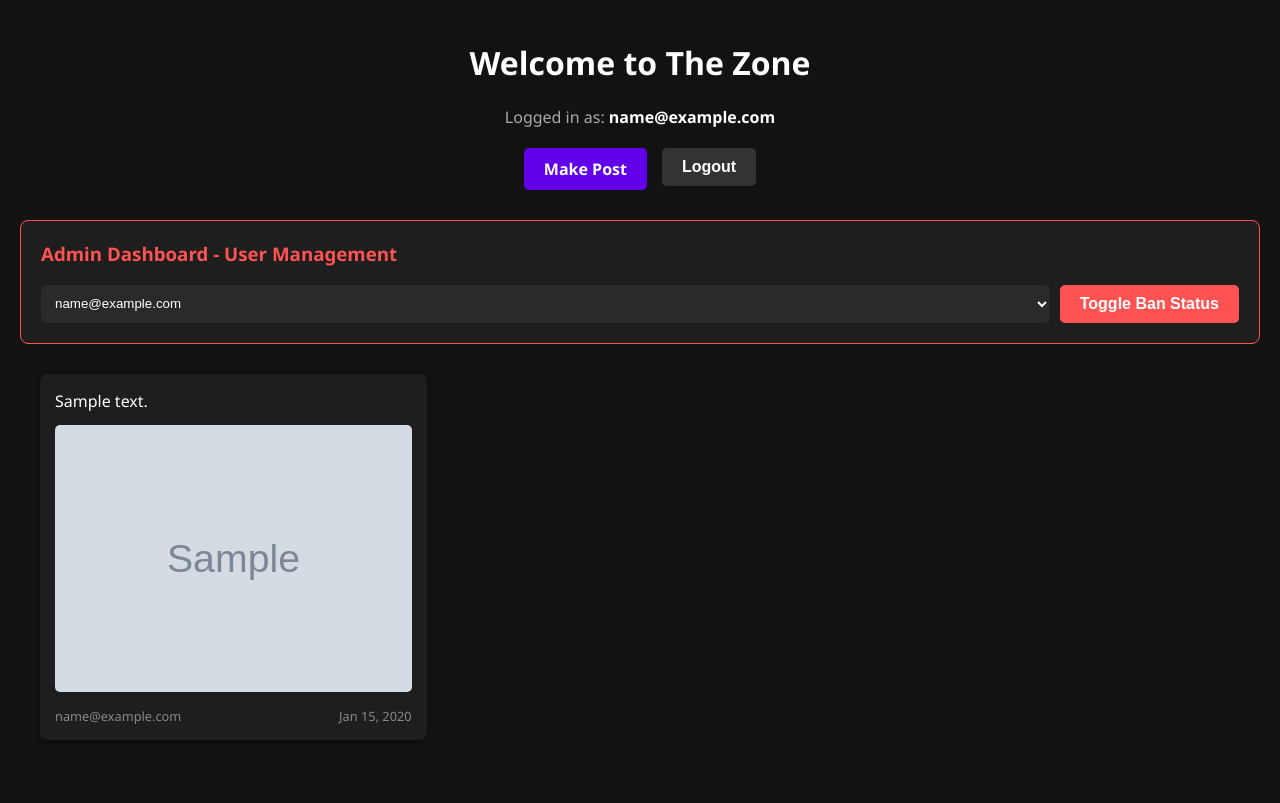
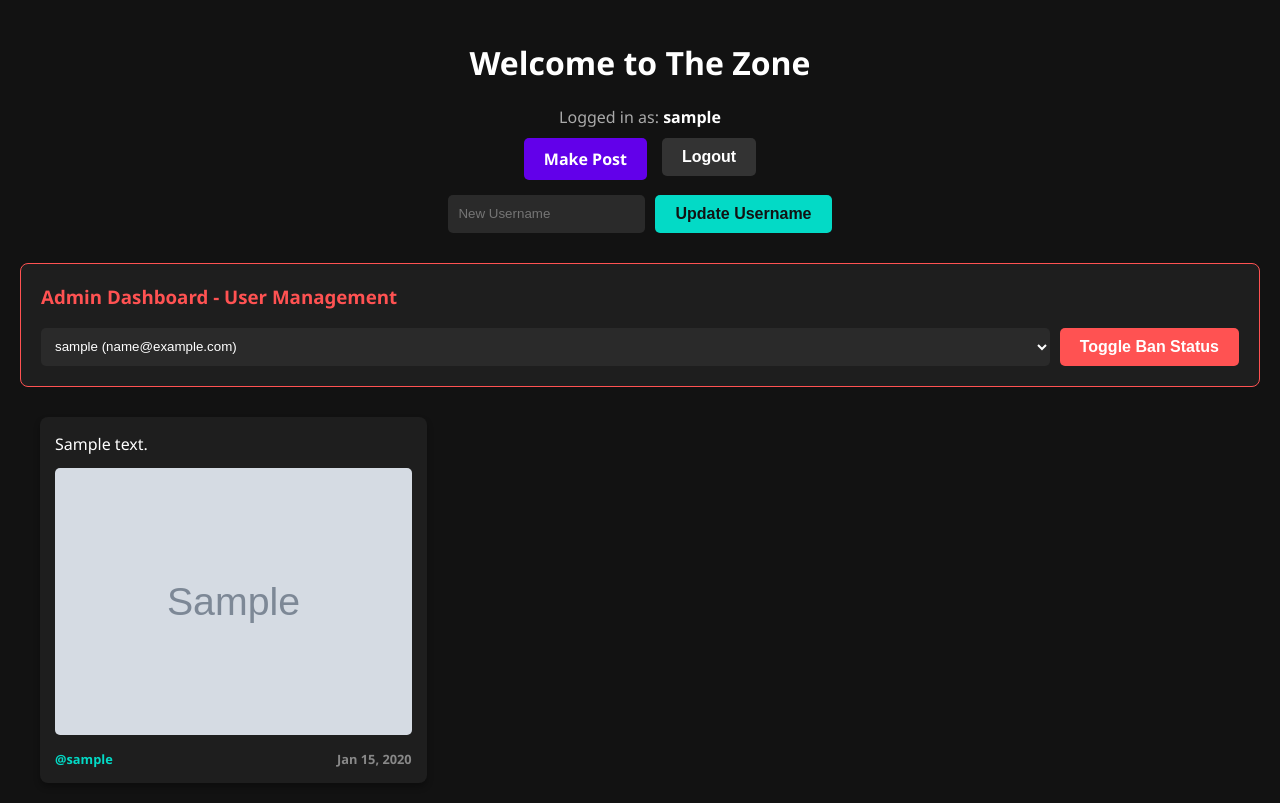
Before and after one commit to 42WM42/TheZone, a Spring Boot app: page / in a window 1280 px wide. Before the commit the page ends 725 px from the top, so only its background shows below. Run offline with Spring Boot 4, Linux system fonts and the light colour scheme; the visitor is signed in with stand-in values (Sample User, id 1); tables that the repository leaves empty hold one stand-in row (values such as "Sample post"); grey boxes marked "Sample" are stand-in pictures; some of the project's set-up classes (security, data sources, template engines, error pages and the like) are left out, and stand-ins take their place.

Commit message:
added usernames and changing username

```diff
--- a/thezone/src/main/java/com/gaming/thezone/Post.java
+++ b/thezone/src/main/java/com/gaming/thezone/Post.java
@@ -14,6 +14,7 @@ public class Post {
     private String content;
     private String imageUrl;
     private String authorEmail;
+    private String authorUsername;
     private LocalDateTime createdAt;
 
     public Post() {
@@ -28,6 +29,8 @@ public class Post {
     public void setImageUrl(String imageUrl) { this.imageUrl = imageUrl; }
     public String getAuthorEmail() { return authorEmail; }
     public void setAuthorEmail(String authorEmail) { this.authorEmail = authorEmail; }
+    public String getAuthorUsername() { return authorUsername; }
+    public void setAuthorUsername(String authorUsername) { this.authorUsername = authorUsername; }
     public LocalDateTime getCreatedAt() { return createdAt; }
     public void setCreatedAt(LocalDateTime createdAt) { this.createdAt = createdAt; }
 }
--- a/thezone/src/main/java/com/gaming/thezone/PostController.java
+++ b/thezone/src/main/java/com/gaming/thezone/PostController.java
@@ -22,7 +22,12 @@ public class PostController {
     @GetMapping("/")
     public String home(Model model, Principal principal) {
         model.addAttribute("posts", postService.getAllPosts());
-        model.addAttribute("currentUser", principal.getName());
+        model.addAttribute("currentUserEmail", principal.getName());
+
+        User currentUser = userRepository.findByEmail(principal.getName()).orElse(null);
+        if (currentUser != null) {
+            model.addAttribute("currentUsername", currentUser.getUsername());
+        }
 
         Authentication auth = SecurityContextHolder.getContext().getAuthentication();
         if (auth != null && auth.getAuthorities().stream().anyMatch(a -> a.getAuthority().equals("ROLE_ADMIN"))) {
@@ -42,7 +47,9 @@ public class PostController {
 
     @PostMapping("/post")
     public String createPost(@ModelAttribute Post post, @RequestParam("imageFile") MultipartFile file, Principal principal) {
+        User currentUser = userRepository.findByEmail(principal.getName()).get();
         post.setAuthorEmail(principal.getName());
+        post.setAuthorUsername(currentUser.getUsername());
         postService.saveImageFile(post, file);
         postService.savePost(post);
         return "redirect:/";
@@ -51,7 +58,7 @@ public class PostController {
     @GetMapping("/post/{id}")
     public String viewPost(@PathVariable Long id, Model model, Principal principal) {
         model.addAttribute("post", postService.getPostById(id));
-        model.addAttribute("currentUser", principal.getName());
+        model.addAttribute("currentUserEmail", principal.getName());
 
         Authentication auth = SecurityContextHolder.getContext().getAuthentication();
         boolean isAdmin = auth != null && auth.getAuthorities().stream().anyMatch(a -> a.getAuthority().equals("ROLE_ADMIN"));
@@ -64,7 +71,7 @@ public class PostController {
     public String showEditPostPage(@PathVariable Long id, Model model, Principal principal) {
         Post post = postService.getPostById(id);
         if (!post.getAuthorEmail().equals(principal.getName())) {
-            return "redirect:/post/" + id; // Kicks them out if not the author
+            return "redirect:/post/" + id;
         }
         model.addAttribute("post", post);
         return "edit-post";
@@ -90,7 +97,6 @@ public class PostController {
         Authentication auth = SecurityContextHolder.getContext().getAuthentication();
         boolean isAdmin = auth != null && auth.getAuthorities().stream().anyMatch(a -> a.getAuthority().equals("ROLE_ADMIN"));
 
-        // Allowed if you are the author OR if you are an Admin
         if (post.getAuthorEmail().equals(principal.getName()) || isAdmin) {
             postService.deletePost(id);
         }
--- a/thezone/src/main/java/com/gaming/thezone/SecurityConfig.java
+++ b/thezone/src/main/java/com/gaming/thezone/SecurityConfig.java
@@ -38,13 +38,13 @@ public class SecurityConfig {
         return new BCryptPasswordEncoder();
     }
 
-    // Creates your admin account automatically on startup with password "admin123"
     @Bean
     public CommandLineRunner seedAdmin(UserRepository userRepo, PasswordEncoder encoder) {
         return args -> {
             if (userRepo.findByEmail("19073@acs.sch.ae").isEmpty()) {
                 User admin = new User();
                 admin.setEmail("19073@acs.sch.ae");
+                admin.setUsername("admin42");
                 admin.setPassword(encoder.encode("admin123"));
                 admin.setRole("ROLE_ADMIN");
                 admin.setBanned(false);
--- a/thezone/src/main/java/com/gaming/thezone/User.java
+++ b/thezone/src/main/java/com/gaming/thezone/User.java
@@ -12,6 +12,9 @@ public class User {
     @Column(unique = true, nullable = false)
     private String email;
 
+    @Column(unique = true, nullable = false)
+    private String username;
+
     @Column(nullable = false)
     private String password;
 
@@ -22,6 +25,8 @@ public class User {
     public void setId(Long id) { this.id = id; }
     public String getEmail() { return email; }
     public void setEmail(String email) { this.email = email; }
+    public String getUsername() { return username; }
+    public void setUsername(String username) { this.username = username; }
     public String getPassword() { return password; }
     public void setPassword(String password) { this.password = password; }
     public String getRole() { return role; }
--- a/thezone/src/main/java/com/gaming/thezone/UserRepository.java
+++ b/thezone/src/main/java/com/gaming/thezone/UserRepository.java
@@ -5,4 +5,5 @@ import java.util.Optional;
 
 public interface UserRepository extends JpaRepository<User, Long> {
     Optional<User> findByEmail(String email);
+    Optional<User> findByUsername(String username);
 }
--- a/thezone/src/main/resources/templates/index.html
+++ b/thezone/src/main/resources/templates/index.html
@@ -8,52 +8,46 @@
         .header { text-align: center; margin-bottom: 30px; }
         .btn { background: #6200ea; color: white; padding: 10px 20px; text-decoration: none; border: none; border-radius: 5px; font-weight: bold; cursor: pointer; font-size: 1em; }
         .btn:hover { background: #7c4dff; }
-
         .post-container { column-count: 3; column-gap: 20px; max-width: 1200px; margin: 0 auto; }
-
-        .post-card {
-            background: #1e1e1e; border-radius: 8px; padding: 15px; margin-bottom: 20px;
-            break-inside: avoid; box-shadow: 0 4px 6px rgba(0,0,0,0.3);
-            cursor: pointer; transition: transform 0.2s; container-type: inline-size;
-        }
+        .post-card { background: #1e1e1e; border-radius: 8px; padding: 15px; margin-bottom: 20px; break-inside: avoid; box-shadow: 0 4px 6px rgba(0,0,0,0.3); cursor: pointer; transition: transform 0.2s; container-type: inline-size; }
         .post-card:hover { transform: scale(1.02); }
-
         .post-content { margin-bottom: 12px; }
-
-        .post-text {
-            white-space: pre-wrap; overflow-wrap: break-word; word-wrap: break-word;
-            line-height: 1.5; margin: 0;
-        }
+        .post-text { white-space: pre-wrap; overflow-wrap: break-word; word-wrap: break-word; line-height: 1.5; margin: 0; }
         .clamped { display: -webkit-box; -webkit-line-clamp: 3; -webkit-box-orient: vertical; overflow: hidden; }
-
         .read-more-btn { background: none; border: none; color: #7c4dff; cursor: pointer; padding: 0; margin-top: 8px; font-weight: bold; font-size: 0.9em; display: block; }
         .read-more-btn:hover { text-decoration: underline; }
-
         .post-card img { width: 100%; height: auto; max-height: 200cqi; object-fit: cover; object-position: top; border-radius: 5px; margin-top: 10px; display: block; }
-
-        .author-date { display: flex; justify-content: space-between; font-size: 0.8em; color: #888; margin-top: 15px; }
+        .author-date { display: flex; justify-content: space-between; font-size: 0.8em; color: #888; margin-top: 15px; font-weight: bold; }
         .admin-panel { max-width: 1200px; margin: 0 auto 30px auto; background: #1e1e1e; padding: 20px; border-radius: 8px; border: 1px solid #ff5252; }
     </style>
 </head>
 <body>
     <div class="header">
         <h1>Welcome to The Zone</h1>
-        <p style="color: #aaa; margin-bottom: 20px;">Logged in as: <span style="color: white; font-weight: bold;" th:text="${currentUser}"></span></p>
+        <p style="color: #aaa; margin-bottom: 10px;">Logged in as: <span style="color: white; font-weight: bold;" th:text="${currentUsername}"></span></p>
 
-        <div style="display: flex; justify-content: center; gap: 15px;">
+        <div style="display: flex; justify-content: center; gap: 15px; margin-bottom: 15px;">
             <a href="/make-post" class="btn">Make Post</a>
             <form th:action="@{/logout}" method="post" style="margin: 0;">
                 <button type="submit" class="btn" style="background: #333;">Logout</button>
             </form>
         </div>
+
+        <!-- Change Username Form -->
+        <form th:action="@{/change-username}" method="post" style="display: flex; justify-content: center; gap: 10px; margin-bottom: 20px;">
+            <input type="text" name="newUsername" placeholder="New Username" required style="padding: 10px; border-radius: 5px; border: none; background: #2a2a2a; color: white;">
+            <button type="submit" class="btn" style="background: #03dac6; color: #121212;">Update Username</button>
+        </form>
+        <div th:if="${param.error}" style="color: #ff5252; margin-bottom: 20px; font-weight: bold;">Username is already taken!</div>
+        <div th:if="${param.success}" style="color: #4CAF50; margin-bottom: 20px; font-weight: bold;">Username updated successfully!</div>
     </div>
 
-    <!-- Admin Panel (Only visible to 19073@acs.sch.ae) -->
+    <!-- Admin Panel -->
     <div th:if="${isAdmin}" class="admin-panel">
         <h3 style="margin-top: 0; color: #ff5252;">Admin Dashboard - User Management</h3>
         <form th:action="@{/admin/ban}" method="post" style="display: flex; gap: 10px;">
             <select name="email" style="padding: 10px; border-radius: 5px; flex-grow: 1; background: #2a2a2a; color: white; border: none;">
-                <option th:each="user : ${users}" th:value="${user.email}" th:text="${user.email} + (${user.banned} ? ' (BANNED)' : '')"></option>
+                <option th:each="user : ${users}" th:value="${user.email}" th:text="${user.username} + ' (' + ${user.email} + ')' + (${user.banned} ? ' (BANNED)' : '')"></option>
             </select>
             <button type="submit" class="btn" style="background: #ff5252;">Toggle Ban Status</button>
         </form>
@@ -66,9 +60,8 @@
                 <button class="read-more-btn" onclick="toggleReadMore(event, this)">Read more</button>
             </div>
             <img th:if="${post.imageUrl != null and !post.imageUrl.isEmpty()}" th:src="${post.imageUrl}">
-
             <div class="author-date">
-                <span th:text="${post.authorEmail}"></span>
+                <span style="color: #03dac6;" th:text="'@' + ${post.authorUsername}"></span>
                 <span th:text="${#temporals.format(post.createdAt, 'MMM dd, yyyy')}"></span>
             </div>
         </div>
@@ -80,13 +73,10 @@
             posts.forEach(post => {
                 if (post.scrollHeight <= post.clientHeight) {
                     const btn = post.nextElementSibling;
-                    if (btn && btn.classList.contains('read-more-btn')) {
-                        btn.style.display = 'none';
-                    }
+                    if (btn && btn.classList.contains('read-more-btn')) { btn.style.display = 'none'; }
                 }
             });
         });
-
         function toggleReadMore(event, button) {
             event.stopPropagation();
             const textDiv = button.previousElementSibling;
--- a/thezone/src/main/resources/templates/register.html
+++ b/thezone/src/main/resources/templates/register.html
@@ -20,6 +20,7 @@
 
         <form th:action="@{/register}" method="post">
             <input type="email" name="email" placeholder="Email Address" required autofocus>
+            <input type="text" name="username" placeholder="Username" required>
             <input type="password" name="password" placeholder="Password" required>
             <button type="submit" class="btn">Register</button>
         </form>
```
Also changed, not shown: thezone/src/main/java/com/gaming/thezone/AuthController.java (+24 -3 lines), thezone/src/main/java/com/gaming/thezone/PostService.java (+15 -22 lines), thezone/src/main/resources/templates/post-view.html (+4 -11 lines), 6 other files.
